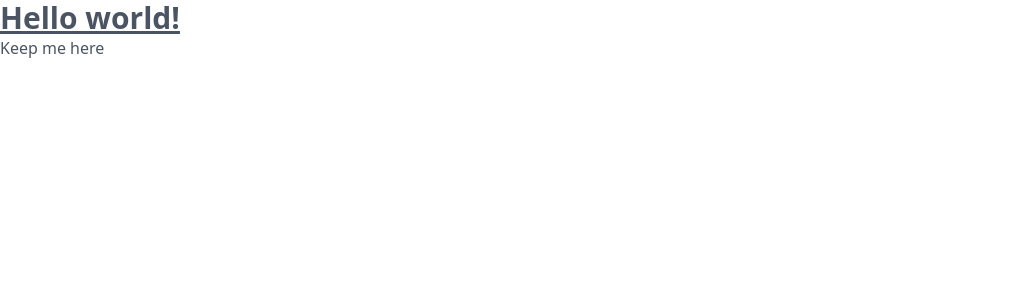
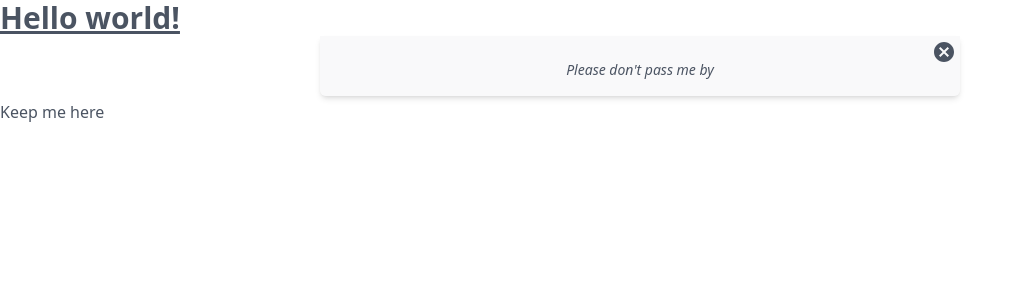
Before and after one commit to albert-byiringiro/vote-fusion, a React (Vite) app in the folder client/: page / in a window 1280 px wide. Shown: the top 300 px of the page, without its empty margins (0-1023 px from the left). Built offline with nearby package versions, Linux system fonts and the light colour scheme.

Commit message:
feature: improved snackbar module css

```diff
--- a/client/src/App.tsx
+++ b/client/src/App.tsx
@@ -6,7 +6,7 @@ export default function App() {
     <h1 className="text-3xl font-bold underline">
       Hello world!
     </h1>
-    <SnackBar message={"Please don't pass me by"} show={false} onClose={function (): void {
+    <SnackBar message={"Please don't pass me by"} show={true} onClose={function (): void {
         throw new Error("Function not implemented.");
       } }/>
 
```
Also changed, not shown: client/src/components/ui/SnackBar.module.css (indentation only).
